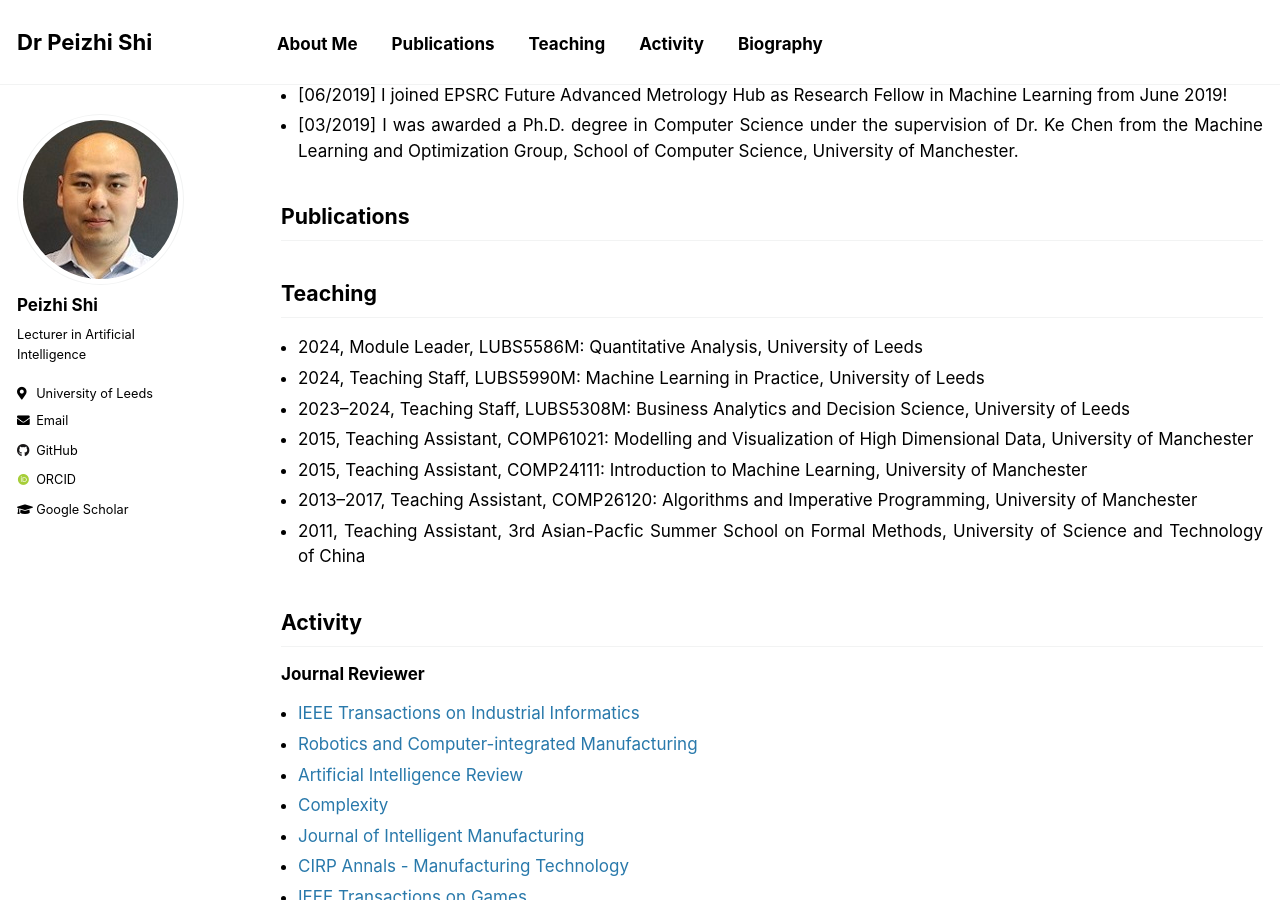
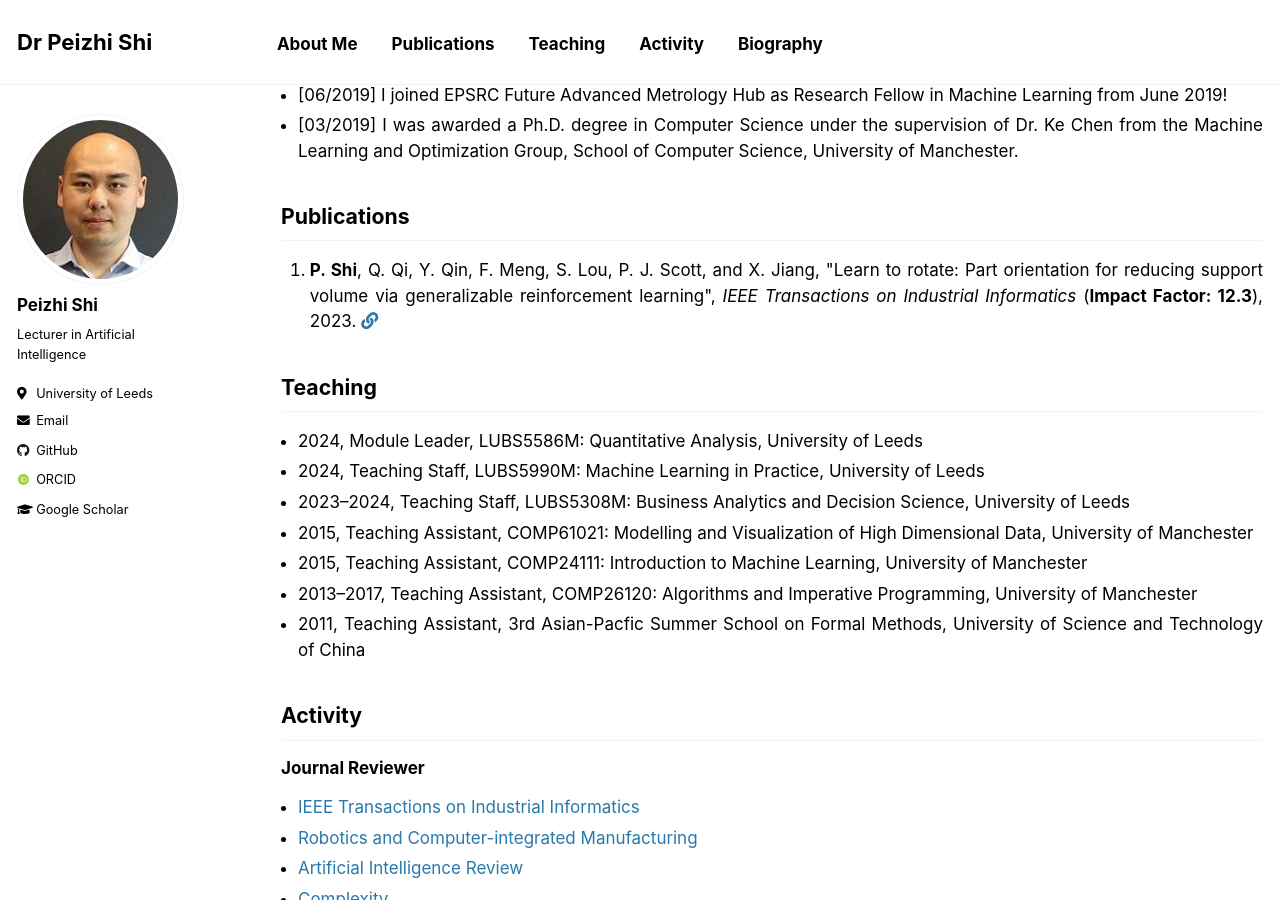
Before and after one commit to PeizhiShi/peizhishi.github.io, a Jekyll site: the page built from _pages/index.md, in a window 1280 px wide and 900 px high, scrolled down 1257 px. Built offline with Jekyll 4.4.1, drawn with Linux system fonts in a browser that asks for light colours; some web fonts are replaced; our own code applies the rules of GitHub Pages for plain Markdown files.

Commit message:
Update index.md

```diff
--- a/_pages/index.md
+++ b/_pages/index.md
@@ -35,7 +35,7 @@ My research interests include machine learning, computer vision, artificial inte
 {% include base_path %}
 
 
-<ol>{% for post in site.publications reversed %}{% if post.ml %}{% include achieve_paper_title.html %} {% endif %}{% endfor %}</ol>
+<ol>{% for post in site.publications reversed %}{% if post.category == 'ML' %}{% include achieve_paper_title.html %} {% endif %}{% endfor %}</ol>
 
 
 ## Teaching
```
